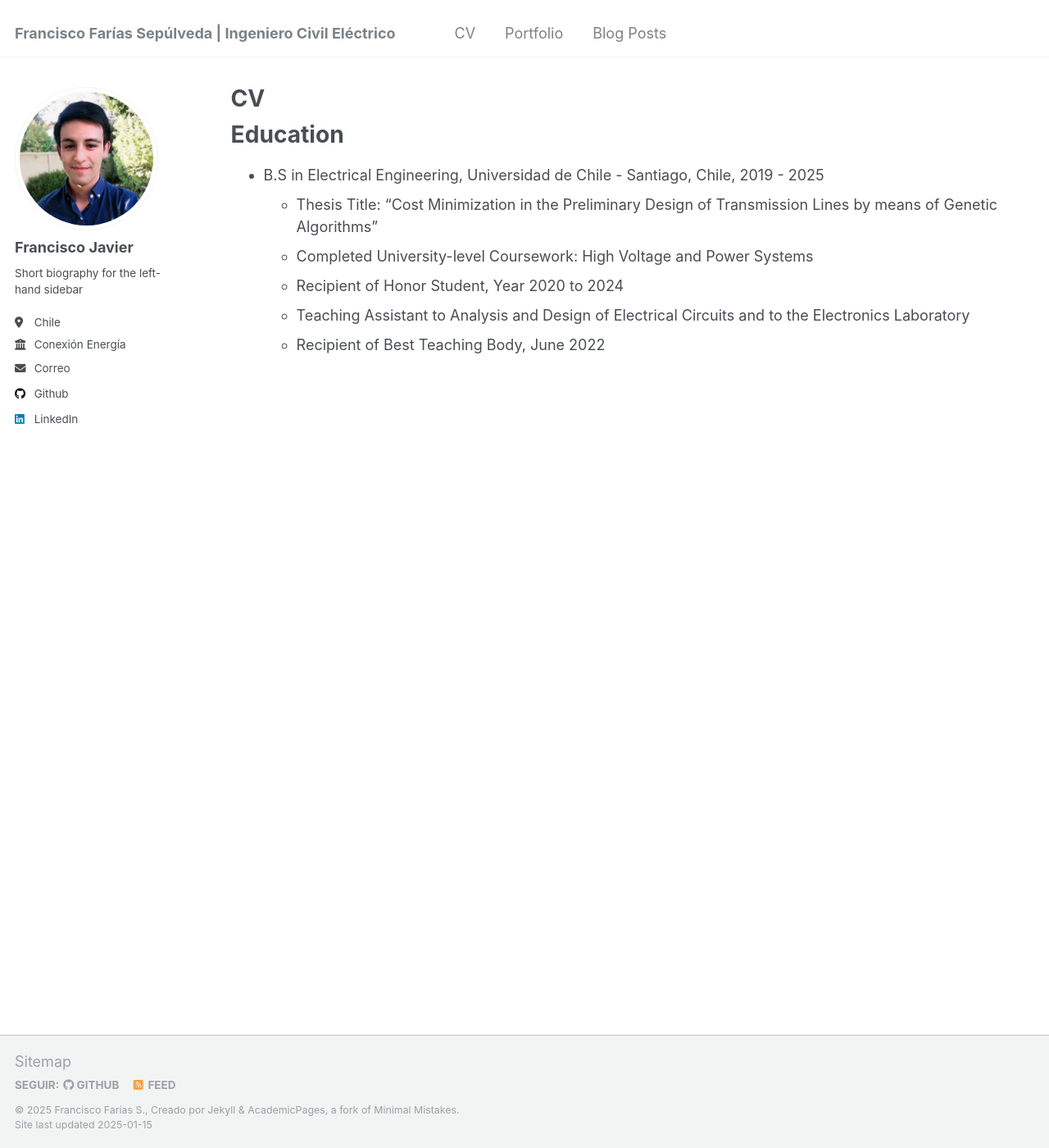
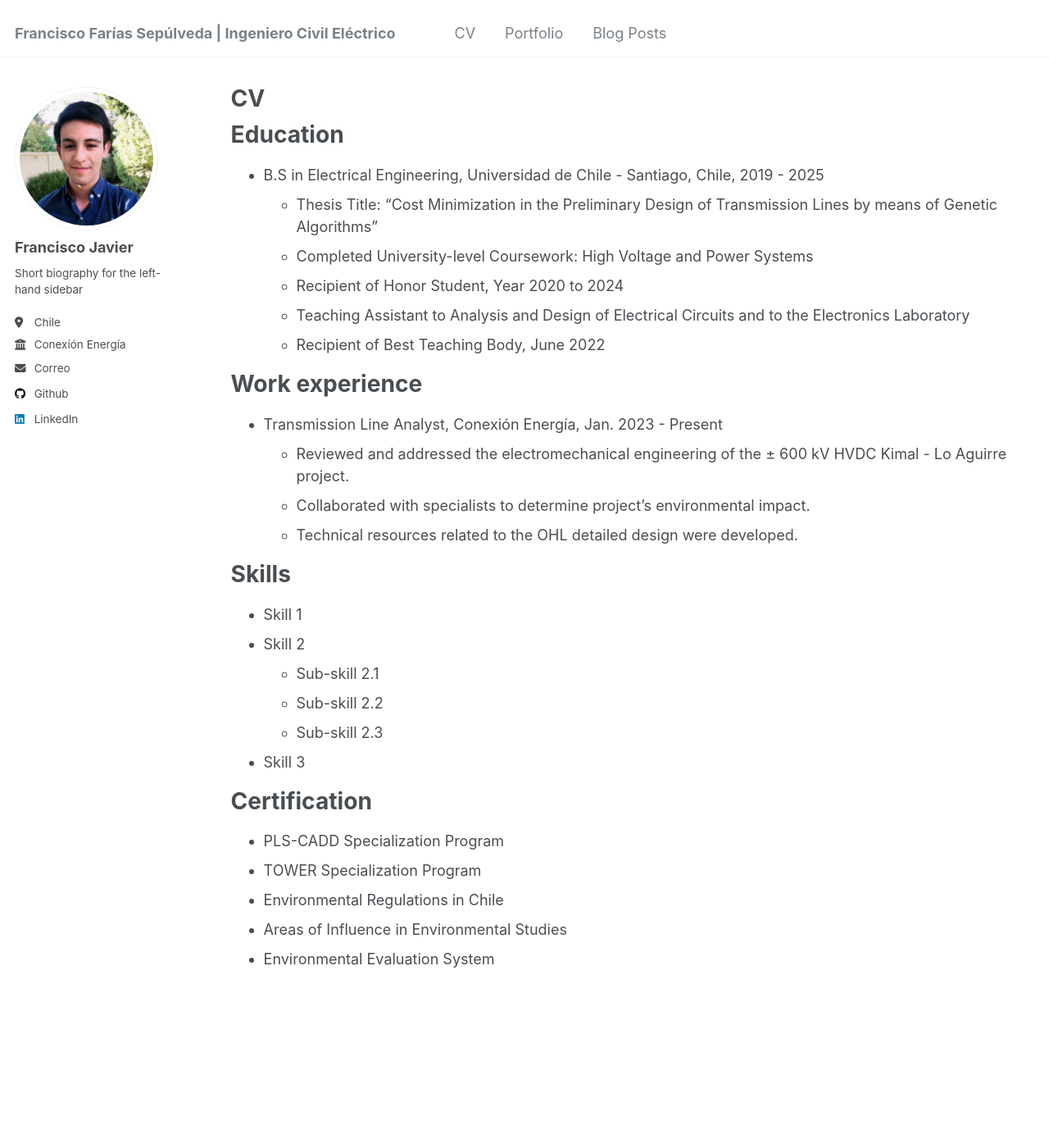
Before and after one commit to FranciscoFariasS/FranciscoFariasS.github.io, a Jekyll site: the page built from _pages/cv.md, in a window 1280 px wide and 1400 px high. Shown: the whole window at 82% size. Built offline with Jekyll 4.4.1, drawn with Linux system fonts in a browser that asks for light colours.

Commit message:
Update cv.md

```diff
--- a/_pages/cv.md
+++ b/_pages/cv.md
@@ -18,3 +18,32 @@ Education
   * Teaching Assistant to Analysis and Design of Electrical
     Circuits and to the Electronics Laboratory
   * Recipient of Best Teaching Body, June 2022
+
+Work experience
+======
+* Transmission Line Analyst, Conexión Energía, Jan. 2023 - Present
+  * Reviewed and addressed the electromechanical
+ engineering of the ± 600 kV HVDC Kimal - Lo Aguirre
+ project.
+  * Collaborated with specialists to determine project's
+ environmental impact.
+  * Technical resources related to the OHL detailed design
+ were developed.
+
+Skills
+======
+* Skill 1
+* Skill 2
+  * Sub-skill 2.1
+  * Sub-skill 2.2
+  * Sub-skill 2.3
+* Skill 3
+
+Certification
+======
+*  PLS-CADD Specialization Program
+*  TOWER Specialization Program
+*  Environmental Regulations in Chile
+*  Areas of Influence in Environmental
+ Studies
+* Environmental Evaluation System
```
